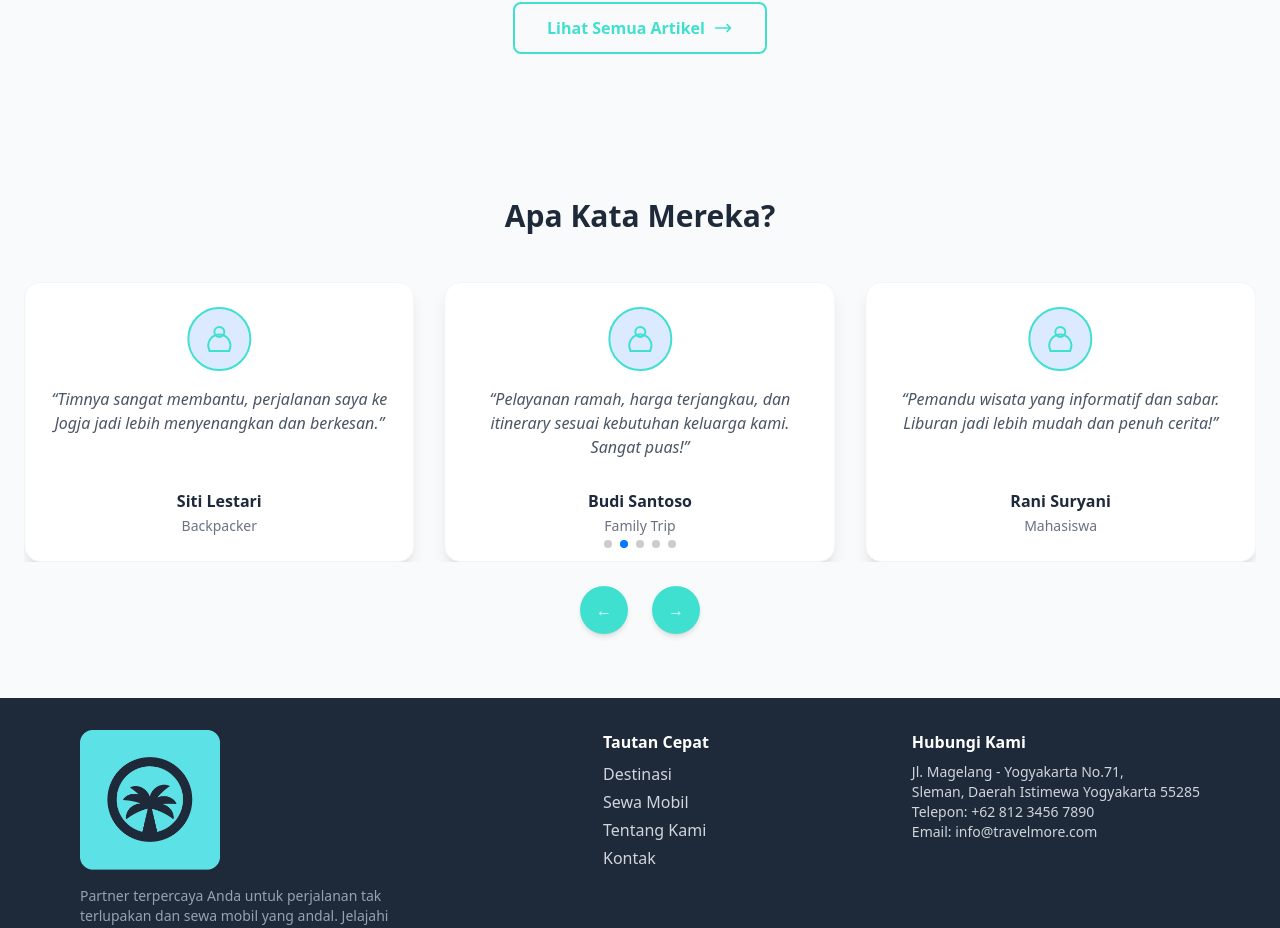
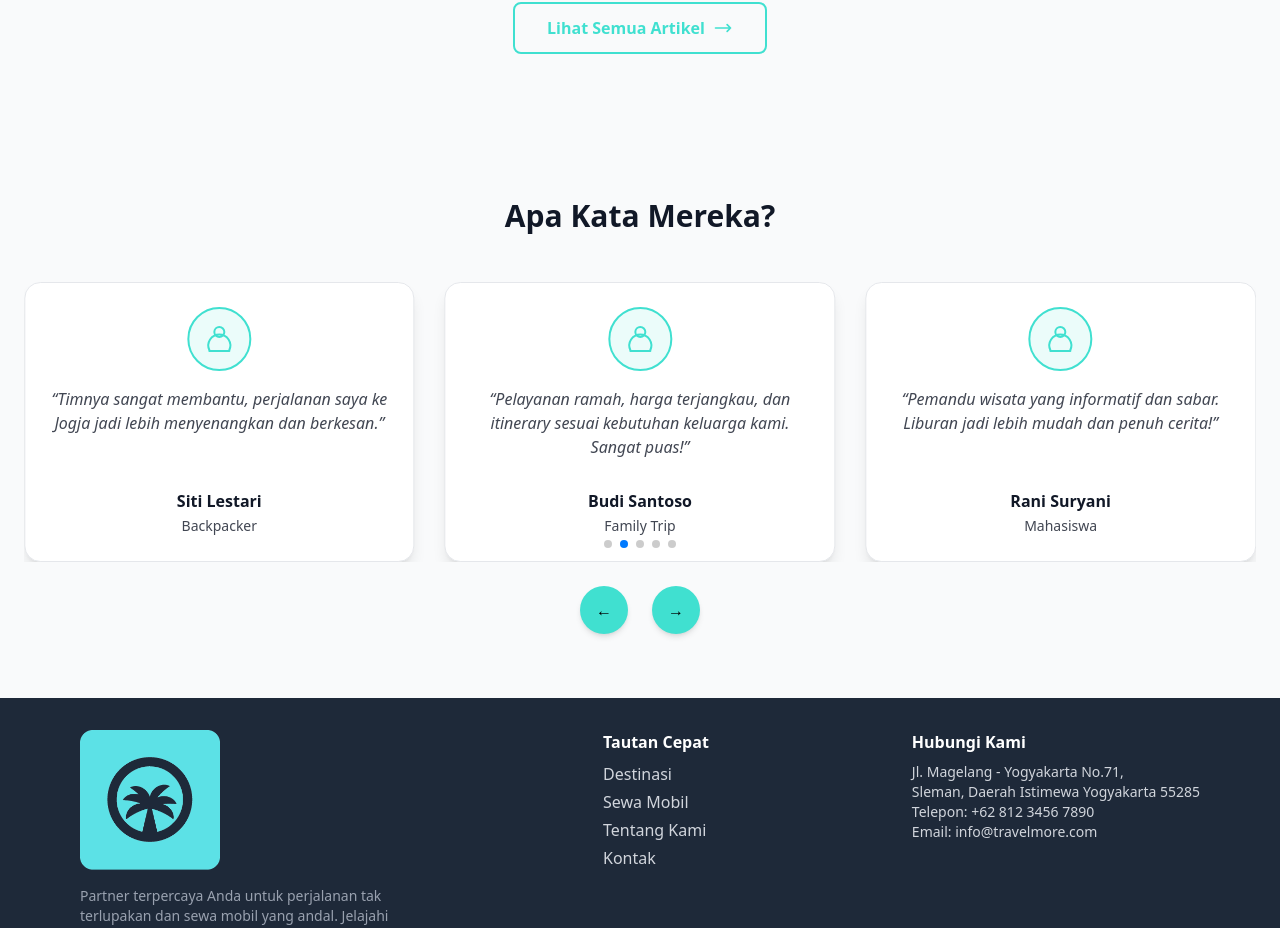
Before and after one commit to cimisachimi/travelmore, a Next.js app: page / in a window 1280 px wide. Shown: the part 5053-5981 px from the top of the page. Built offline with nearby package versions, Linux system fonts and the light colour scheme.

Commit message:
Update dark theme testimoni
Changing color for dark theme testimonies and etc

```diff
--- a/components/Testimoni.tsx
+++ b/components/Testimoni.tsx
@@ -10,9 +10,9 @@ import { testimonials, Testimonial } from "@/data/testi";
 
 export default function Testimonials() {
   return (
-    <section className="bg-gray-50 py-16">
+    <section className="bg-card py-16 transition-colors duration-300"> {/* ✨ Changed */}
       <div className="max-w-7xl mx-auto px-6 text-center">
-        <h2 className="text-3xl font-bold mb-12 text-gray-800">Apa Kata Mereka?</h2>
+        <h2 className="text-3xl font-bold mb-12 text-foreground">Apa Kata Mereka?</h2> {/* ✨ Changed */}
         <Swiper
           modules={[Navigation, Pagination, Autoplay]}
           spaceBetween={30}
@@ -33,13 +33,13 @@ export default function Testimonials() {
         >
           {testimonials.map((t: Testimonial, i: number) => (
             <SwiperSlide key={i}>
-              {/* Perbaikan pada div kontainer kartu */}
-              <div className="bg-white rounded-2xl shadow-lg p-6 flex flex-col items-center justify-between min-h-[280px] border border-gray-100">
+              {/* Card container with updated theme colors */}
+              <div className="bg-background rounded-2xl shadow-lg p-6 flex flex-col items-center justify-between min-h-[280px] border border-border"> {/* ✨ Changed */}
 
                 {/* Bagian atas: Icon & Teks */}
                 <div className="flex flex-col items-center flex-1">
                   {/* Avatar Icon */}
-                  <div className="w-16 h-16 rounded-full bg-blue-100 flex items-center justify-center mb-4 border-2 border-primary">
+                  <div className="w-16 h-16 rounded-full bg-primary/10 flex items-center justify-center mb-4 border-2 border-primary"> {/* ✨ Changed */}
                     <svg
                       xmlns="http://www.w3.org/2000/svg"
                       fill="none"
@@ -56,13 +56,13 @@ export default function Testimonials() {
                     </svg>
                   </div>
                   {/* Testimonial Text */}
-                  <p className="text-gray-600 italic mb-4 text-center">&ldquo;{t.text}&rdquo;</p>
+                  <p className="text-foreground/80 italic mb-4 text-center">&ldquo;{t.text}&rdquo;</p> {/* ✨ Changed */}
                 </div>
 
                 {/* Bagian bawah: Nama & Peran */}
                 <div className="mt-auto">
-                  <h3 className="font-semibold text-gray-800">{t.name}</h3>
-                  <span className="text-sm text-gray-500">{t.role}</span>
+                  <h3 className="font-semibold text-foreground">{t.name}</h3> {/* ✨ Changed */}
+                  <span className="text-sm text-foreground/80">{t.role}</span> {/* ✨ Changed */}
                 </div>
               </div>
             </SwiperSlide>
@@ -71,10 +71,10 @@ export default function Testimonials() {
 
         {/* Custom Navigation Buttons */}
         <div className="flex justify-center gap-6 mt-6">
-          <button className="custom-prev w-12 h-12 flex items-center justify-center rounded-full bg-primary text-white shadow-md hover:brightness-90 transition">
+          <button className="custom-prev w-12 h-12 flex items-center justify-center rounded-full bg-primary text-black shadow-md hover:brightness-90 transition"> {/* ✨ Changed */}
             ←
           </button>
-          <button className="custom-next w-12 h-12 flex items-center justify-center rounded-full bg-primary text-white shadow-md hover:brightness-90 transition">
+          <button className="custom-next w-12 h-12 flex items-center justify-center rounded-full bg-primary text-black shadow-md hover:brightness-90 transition"> {/* ✨ Changed */}
             →
           </button>
         </div>
```
